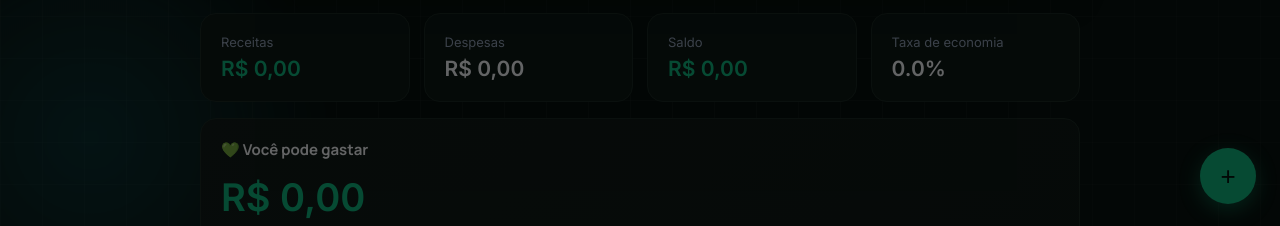
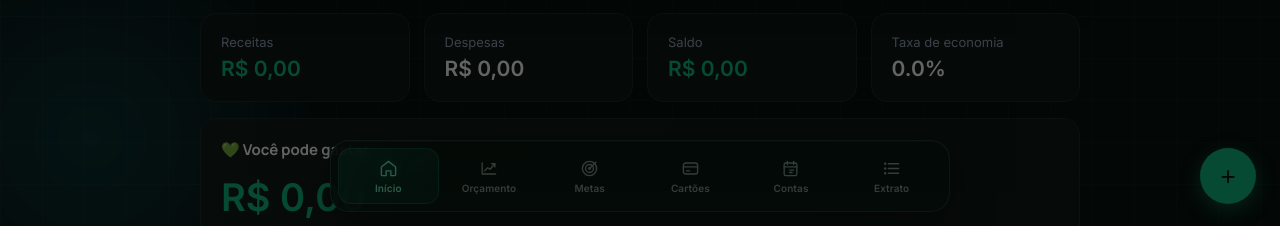
Before and after one commit to Hiagoveras06/financeiroofc, a plain HTML site: page index.html in a window 1280 px wide. Shown: the part 572-798 px from the top of the page. Drawn offline with Linux system fonts and the light colour scheme.

Commit message:
Add files via upload

```diff
--- a/index.html
+++ b/index.html
@@ -37,14 +37,22 @@
 @keyframes splash-load{from{transform:translateX(-120%)}to{transform:translateX(250%)}}
 @media(prefers-reduced-motion:reduce){.splash-content,.splash-logo,.splash-name,.splash-subtitle,.splash-loader,.splash::before,.splash-loader::after{animation:none}.splash-logo,.splash-name,.splash-subtitle,.splash-loader{opacity:1}}
 @media(max-width:640px){.splash-logo{width:138px;height:138px;border-radius:29px}.splash-name{font-size:16px}}
-html{scroll-padding-top:env(safe-area-inset-top,0px);touch-action:manipulation}
+html{scroll-behavior:smooth;scroll-padding-top:calc(env(safe-area-inset-top,0px) + 18px);touch-action:manipulation}
 body{margin:0;background:var(--bg);color:var(--white);font-family:'Inter',system-ui,sans-serif;-webkit-font-smoothing:antialiased;position:relative;overflow-x:hidden;
   background-image:linear-gradient(rgba(255,255,255,.025) 1px,transparent 1px),linear-gradient(90deg,rgba(255,255,255,.025) 1px,transparent 1px);
   background-size:42px 42px;}
 body::before{content:'';position:fixed;top:-140px;right:-140px;width:460px;height:460px;border-radius:50%;background:radial-gradient(circle,rgba(16,185,129,.30),transparent 70%);filter:blur(6px);pointer-events:none;z-index:0;}
 body::after{content:'';position:fixed;bottom:-160px;left:-160px;width:500px;height:500px;border-radius:50%;background:radial-gradient(circle,rgba(34,211,238,.16),transparent 70%);filter:blur(6px);pointer-events:none;z-index:0;}
 h1,h2,h3,.num{font-family:'Manrope',sans-serif;}
-.wrap{max-width:920px;margin:0 auto;padding:28px 20px 100px;position:relative;z-index:1;}
+.wrap{max-width:920px;margin:0 auto;padding:28px 20px 128px;position:relative;z-index:1;}
+.bottom-nav{position:fixed;left:50%;bottom:calc(16px + env(safe-area-inset-bottom,0px));transform:translateX(-50%);z-index:19;display:grid;grid-template-columns:repeat(6,minmax(76px,1fr));width:min(620px,calc(100% - 40px));padding:7px;border:1px solid rgba(164,221,196,.16);border-radius:19px;background:rgba(10,24,18,.88);box-shadow:0 16px 44px rgba(0,0,0,.38),inset 0 1px rgba(255,255,255,.04);backdrop-filter:blur(18px);-webkit-backdrop-filter:blur(18px);}
+.bottom-nav a{display:flex;min-width:0;min-height:56px;flex-direction:column;align-items:center;justify-content:center;gap:4px;border:1px solid transparent;border-radius:13px;color:#82998e;text-decoration:none;font-size:10px;font-weight:600;letter-spacing:.01em;transition:color .18s ease,background .18s ease,border-color .18s ease;}
+.bottom-nav a svg{width:19px;height:19px;fill:none;stroke:currentColor;stroke-width:1.7;stroke-linecap:round;stroke-linejoin:round;}
+.bottom-nav a:hover,.bottom-nav a:focus-visible{color:#DFF9EC;background:rgba(16,185,129,.09);outline:none;}
+.bottom-nav a[aria-current="location"]{color:#6EE7B7;background:linear-gradient(145deg,rgba(16,185,129,.18),rgba(16,185,129,.08));border-color:rgba(52,211,153,.2);}
+.bottom-nav a[aria-current="location"] svg{filter:drop-shadow(0 0 5px rgba(52,211,153,.3));}
+.bottom-nav a:focus-visible{box-shadow:0 0 0 2px var(--bg),0 0 0 4px var(--em);}
+.nav-anchor{scroll-margin-top:calc(env(safe-area-inset-top,0px) + 18px);}
 .top{display:flex;justify-content:space-between;align-items:flex-start;margin-bottom:22px;flex-wrap:wrap;gap:12px;}
 .top h1{font-size:22px;margin:0 0 4px;font-weight:700;}
 .top p{margin:0;color:var(--gray);font-size:14px;}
@@ -308,7 +316,10 @@ h2.sec{font-size:15px;text-transform:none;color:var(--white);margin:0 0 14px;fon
 .goal-add-modal .quick-values button:hover{border-color:var(--em);color:var(--em);}
 @media(prefers-reduced-motion:reduce){.goal-card{animation:none}.goal-progress-fill,.goal-ring-progress{transition:none;}}
 @media(max-width:640px){
-  .wrap{padding:20px 12px calc(88px + env(safe-area-inset-bottom,0px));}
+  .wrap{padding:20px 12px calc(116px + env(safe-area-inset-bottom,0px));}
+  .bottom-nav{left:10px;right:10px;bottom:calc(8px + env(safe-area-inset-bottom,0px));transform:none;width:auto;grid-template-columns:repeat(6,minmax(0,1fr));padding:6px;border-radius:17px;}
+  .bottom-nav a{min-height:54px;gap:3px;font-size:9px;}
+  .bottom-nav a svg{width:18px;height:18px;}
   .top{align-items:stretch;gap:16px;margin-bottom:16px;}
   .top>div{min-width:0;}
   .top h1{font-size:20px;}
@@ -391,7 +402,7 @@ h2.sec{font-size:15px;text-transform:none;color:var(--white);margin:0 0 14px;fon
   .goal-filter{padding:8px 10px;}
   .goals-grid{grid-template-columns:1fr;gap:10px;}
   .goal-card{padding:15px;}
-  .fab{right:16px;bottom:calc(16px + env(safe-area-inset-bottom,0px));width:52px;height:52px;}
+  .fab{right:16px;bottom:calc(82px + env(safe-area-inset-bottom,0px));width:52px;height:52px;}
   .toast{bottom:calc(16px + env(safe-area-inset-bottom,0px));max-width:calc(100vw - 32px);text-align:center;}
 }
 
@@ -433,6 +444,32 @@ h2.sec{font-size:15px;text-transform:none;color:var(--white);margin:0 0 14px;fon
 </div>
 <div class="wrap" id="app"></div>
 <button class="fab" onclick="openModal()" aria-label="Novo lançamento">+</button>
+<nav class="bottom-nav" aria-label="Atalhos principais">
+  <a href="#inicio" aria-current="location" aria-label="Início" title="Início">
+    <svg viewBox="0 0 24 24" aria-hidden="true" focusable="false"><path d="m3 10 9-7 9 7v10a1 1 0 0 1-1 1h-5v-6H9v6H4a1 1 0 0 1-1-1z"/></svg>
+    <span>Início</span>
+  </a>
+  <a href="#orcamento" aria-label="Orçamento" title="Orçamento">
+    <svg viewBox="0 0 24 24" aria-hidden="true" focusable="false"><path d="M4 19V5m0 14h17"/><path d="m7 15 4-4 3 2 6-7"/><path d="M16 6h4v4"/></svg>
+    <span>Orçamento</span>
+  </a>
+  <a href="#goalsSection" aria-label="Metas" title="Metas">
+    <svg viewBox="0 0 24 24" aria-hidden="true" focusable="false"><circle cx="12" cy="12" r="9"/><circle cx="12" cy="12" r="5"/><circle cx="12" cy="12" r="1"/><path d="m13 11 7-7"/></svg>
+    <span>Metas</span>
+  </a>
+  <a href="#cartoes" aria-label="Cartões" title="Cartões">
+    <svg viewBox="0 0 24 24" aria-hidden="true" focusable="false"><rect x="3" y="5" width="18" height="14" rx="3"/><path d="M3 10h18m-14 5h4"/></svg>
+    <span>Cartões</span>
+  </a>
+  <a href="#contas" aria-label="Contas" title="Contas">
+    <svg viewBox="0 0 24 24" aria-hidden="true" focusable="false"><rect x="4" y="5" width="16" height="16" rx="2"/><path d="M8 3v4m8-4v4M4 10h16m-9 4h5m-5 3h3"/></svg>
+    <span>Contas</span>
+  </a>
+  <a href="#lancamentos" aria-label="Lançamentos" title="Lançamentos">
+    <svg viewBox="0 0 24 24" aria-hidden="true" focusable="false"><path d="M8 6h13M8 12h13M8 18h13"/><circle cx="4" cy="6" r=".7" fill="currentColor"/><circle cx="4" cy="12" r=".7" fill="currentColor"/><circle cx="4" cy="18" r=".7" fill="currentColor"/></svg>
+    <span>Extrato</span>
+  </a>
+</nav>
 
 <div class="modal-bg" id="modalBg">
   <div class="modal">
@@ -867,7 +904,7 @@ function renderGoalsSection(){
     </div>
     <div class="goal-featured-side"><div class="goal-ring" style="--goal-pct:${featuredMetrics.pct}"><svg viewBox="0 0 36 36" aria-hidden="true"><circle class="goal-ring-track" pathLength="100" cx="18" cy="18" r="15.5"/><circle class="goal-ring-progress" pathLength="100" cx="18" cy="18" r="15.5"/></svg><div class="goal-ring-label">${featuredMetrics.pct.toFixed(0)}%<small>concluído</small></div></div><div class="goal-plan"><div class="goal-plan-label">Plano mensal</div><strong>${featuredMetrics.monthlyNeed?fmt(featuredMetrics.monthlyNeed):'Defina um prazo'}</strong><p>${featuredMetrics.monthlyNeed?'para alcançar a meta no prazo.':'e o Copiloto calcula seu caminho.'}</p><button class="goal-add-value" onclick="openGoalValueModal('${featured.id}')">+ Adicionar valor</button></div></div>
   </div>` : '';
-  return `<section class="goals-shell" id="goalsSection"><div class="goals-content">
+  return `<section class="goals-shell nav-anchor" id="goalsSection"><div class="goals-content">
     <div class="goals-header"><div><div class="goals-eyebrow">Seu futuro, em construção</div><h2>🎯 Minhas metas</h2><p>Transforme seus planos em objetivos reais.</p></div><button class="btn" onclick="openGoalModal()">+ Nova meta</button></div>
     <div class="goals-overview"><div class="goal-overview-item"><span class="label">Metas ativas</span><strong>${summary.count}</strong></div><div class="goal-overview-item"><span class="label">Objetivo total</span><strong>${fmt(summary.target)}</strong></div><div class="goal-overview-item"><span class="label">Já conquistado</span><strong class="accent">${fmt(summary.current)}</strong></div><div class="goal-overview-item"><span class="label">Progresso geral</span><strong class="accent">${summary.pct.toFixed(0)}%</strong></div></div>
     ${featuredMarkup}
@@ -885,7 +922,7 @@ function render(){
   const hasHealthData = c.monthTxns.length > 0;
   const greeting = state.userName ? `Olá, ${safeText(state.userName)} 👋` : 'Olá 👋';
   app.innerHTML = `
-  <div class="top">
+  <div class="top nav-anchor" id="inicio">
     <div><h1>${greeting}</h1><p>Veja como está sua vida financeira em ${monthName}.</p>
       <div class="pill ${verdict.cls}">${verdict.emoji} ${verdict.text}</div>
     </div>
@@ -925,7 +962,7 @@ function render(){
     ${c.dailyAvg < (c.expense/Math.max(1,monthRange().today)) ? '<div class="note warn">⚠️ Seu ritmo de gastos está acima do recomendado.</div>' : '<div class="note ok">Você está dentro do seu limite. Continue assim.</div>'}
   </div>
 
-  <div class="card budget-card">
+  <div class="card budget-card nav-anchor" id="orcamento">
     <h2 class="sec">📊 Orçamento do mês</h2>
     <p class="budget-intro">Defina limites por categoria e acompanhe seu ritmo de gastos sem perder de vista o mês inteiro.</p>
     <div class="budget-summary">
@@ -967,7 +1004,7 @@ function render(){
 
   ${renderGoalsSection()}
 
-  <div class="card">
+  <div class="card nav-anchor" id="cartoes">
     <h2 class="sec">💳 Cartões de crédito</h2>
     <p class="hint">Cadastre seus cartões. Quando você marcar um cartão em um lançamento, o gasto entra automaticamente na fatura dele.</p>
     ${state.cards.length ? state.cards.map(cd=>{
@@ -994,7 +1031,7 @@ function render(){
 
   ${renderFinancialXray(c)}
 
-  <div class="card">
+  <div class="card nav-anchor" id="contas">
     <h2 class="sec">📅 Contas deste mês</h2>
     <p class="hint">Suas contas que se repetem todo mês. Marque a caixinha quando pagar — isso atualiza seu saldo disponível na hora.</p>
     ${state.bills.length ? state.bills.map(b=>`
@@ -1007,7 +1044,7 @@ function render(){
     <button class="btn ghost sm" onclick="openBillModal()" style="margin-top:8px;">+ Nova conta a pagar</button>
   </div>
 
-  <div class="card">
+  <div class="card nav-anchor" id="lancamentos">
     <h2 class="sec">🧾 Lançamentos</h2>
     <p class="hint">Todas as suas receitas e despesas deste mês. Toque em "+ Novo lançamento" no topo ou no botão verde no canto da tela para adicionar.</p>
     ${c.monthTxns.length ? [...c.monthTxns].sort((a,b)=>b.date.localeCompare(a.date)).map(t=>`
@@ -1438,6 +1475,13 @@ function saveUserName(){
 }
 
 render();
+const bottomNav = document.querySelector('.bottom-nav');
+bottomNav.addEventListener('click',event=>{
+  const link = event.target.closest('a');
+  if(!link) return;
+  bottomNav.querySelectorAll('a').forEach(item=>item.removeAttribute('aria-current'));
+  link.setAttribute('aria-current','location');
+});
 if(!state.userName) setTimeout(openWelcomeModal, 0);
 setTimeout(()=>{
   const splash = document.getElementById('splash');
```
